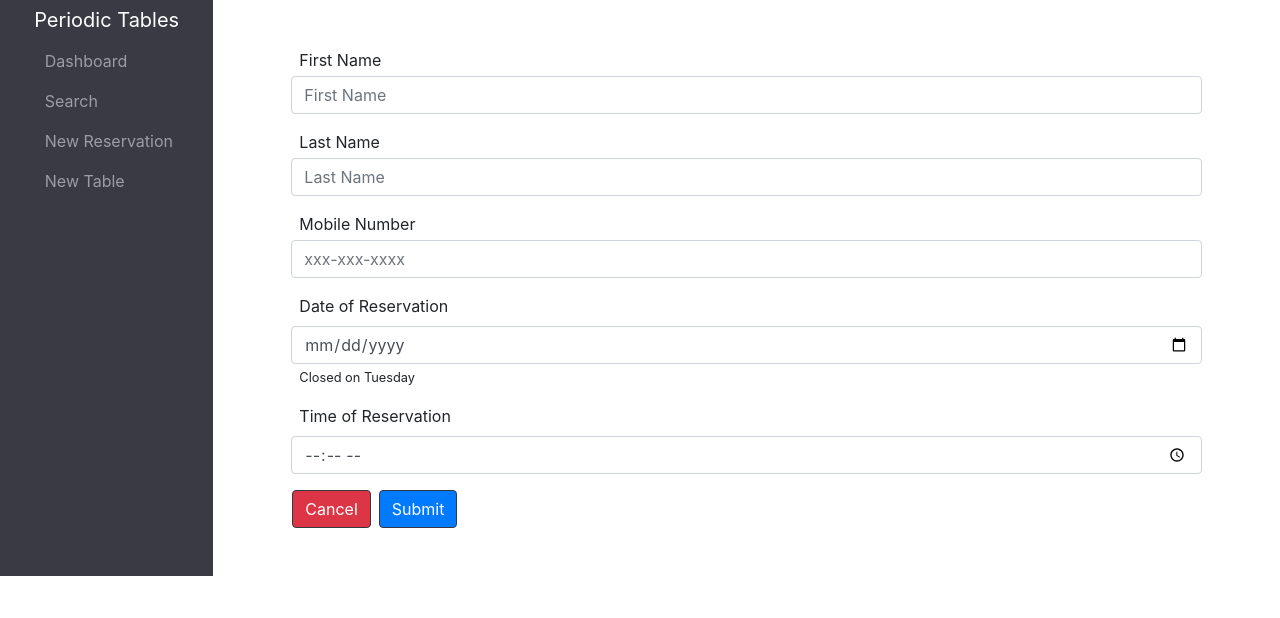
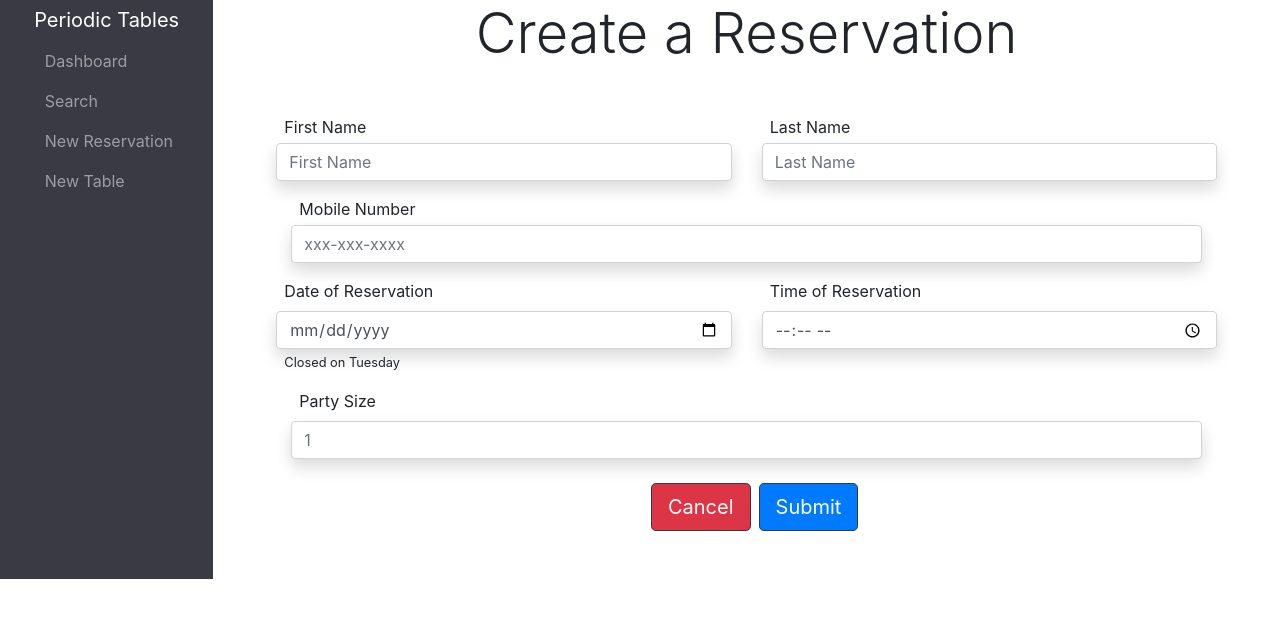
Before and after one commit to chrxtopher/Periodic-Tables, a React (Create React App) app in the folder front-end/: page /reservations/new in a window 1280 px wide. Shown: the top 618 px of the page. Built offline with nearby package versions, Linux system fonts and the light colour scheme; no server answers; a web font is replaced by a local one.

Commit message:
State is now handled for inputs on the create reservation form
Some styling has been added as well

```diff
--- a/front-end/src/dashboard/Dashboard.js
+++ b/front-end/src/dashboard/Dashboard.js
@@ -51,20 +51,22 @@ function Dashboard({ date }) {
   return (
     <main>
       <h1 className="display-4 text-center">Dashboard</h1>
-      <div className="d-md-flex mb-3 text-center">
-        <h4 className="mb-0">Reservations for date: {date}</h4>
+      <div className="d-md-flex mb-3">
+        <h4 className="text-center">Reservations for date: {date}</h4>
       </div>
       <div className="text-center">
-        <button className="btn btn-primary border border-dark m-1">Next</button>
         <button className="btn btn-primary border border-dark m-1">
           Previous
         </button>
         <button className="btn btn-warning border border-dark m-1">
           Today
         </button>
+        <button className="btn btn-primary border border-dark m-1">Next</button>
       </div>
       <ErrorAlert error={reservationsError} />
-      <div>{reservationsList}</div>
+      <div className="d-flex flex-wrap justify-content-center">
+        {reservationsList}
+      </div>
     </main>
   );
 }
--- a/front-end/src/layout/Routes.js
+++ b/front-end/src/layout/Routes.js
@@ -25,7 +25,7 @@ function Routes() {
       <Route path="/dashboard">
         <Dashboard date={today()} />
       </Route>
-      <Route>
+      <Route path="/reservations/new">
         <ReservationForm />
       </Route>
       <Route>
--- a/front-end/src/reservations/ReservationsForm.jsx
+++ b/front-end/src/reservations/ReservationsForm.jsx
@@ -17,69 +17,132 @@ function ReservationForm() {
  /////////////////////
 
  const handleFirstNameChange = (event) => {
-   setNewReservation({ ...newReservation, first_name: event.target.value });
+  setNewReservation({ ...newReservation, first_name: event.target.value});
+  console.log(newReservation);
  };
+
+ const handleLastNameChange = (event) => {
+  setNewReservation({...newReservation, last_name: event.target.value});
+  console.log(newReservation);
+ }
+
+ const handleMobileNumberChange = (event) => {
+   setNewReservation({...newReservation, mobile_number: event.target.value});
+   console.log(newReservation);
+ }
+
+ const handleDateChange = (event) => {
+   setNewReservation({...newReservation, reservation_date: event.target.value})
+   console.log(newReservation);
+ }
+
+ const handleTimeChange = (event) => {
+   setNewReservation({...newReservation, reservation_time: event.target.value})
+   console.log(newReservation);
+ }
+
+ const handlePartyChange = (event) => {
+   setNewReservation({...newReservation, people: event.target.value})
+   console.log(newReservation);
+ }
 
  const handleSubmit = async (event) => {
    event.preventDefault();
  };
 
  return (
+   <div>
+     <h1 className="display-4 text-center">Create a Reservation</h1>
     <form onSubmit={handleSubmit} className="m-5">
       <div>
+        <div className="row">
           <div className="col mb-3">
             <label className="ml-2 mb-1" htmlFor="firstName">
               First Name
             </label>
             <input
               onChange={handleFirstNameChange}
-           className="form-control"
+              className="form-control shadow"
               type="text"
               placeholder="First Name"
+              required
             />
           </div>
           <div className="col mb-3">
             <label className="ml-2 mb-1" htmlFor="lastName">
               Last Name
             </label>
-         <input className="form-control" type="text" placeholder="Last Name" />
+            <input
+            onChange={handleLastNameChange}
+            className="form-control shadow"
+            type="text"
+            placeholder="Last Name"
+            required
+            />
+          </div>
         </div>
         <div className="col mb-3">
           <label className="ml-2 mb-1" htmlFor="mobileNumber">
             Mobile Number
           </label>
           <input
-           className="form-control"
+            onChange={handleMobileNumberChange}
+            className="form-control shadow"
             type="text"
             placeholder="xxx-xxx-xxxx"
+            required
           />
         </div>
+        <div className="row">
           <div className="col mb-3">
             <label className="ml-2" htmlFor="reservationDate">
               Date of Reservation
             </label>
-         <input className="form-control" type="date" />
+            <input
+            className="form-control shadow"
+            type="date"
+            onChange={handleDateChange}
+            required
+            />
             <small className="ml-2">Closed on Tuesday</small>
           </div>
-       <div className="col">
+          <div className="col mb-3">
             <label className="ml-2" htmlFor="reservationTime">
               Time of Reservation
             </label>
-         <input className="form-control" type="time" />
+            <input
+            className="form-control shadow"
+            type="time"
+            onChange={handleTimeChange}
+            required
+            />
           </div>
         </div>
-     <div className="ml-3 mt-3">
-       <a className="btn btn-danger border border-dark mr-1" href="/dashboard">
+        <div className="col mb-3">
+          <label className="ml-2" htmlFor="partySize">Party Size</label>
+          <input
+          className="form-control shadow"
+          type="number"
+          min={1}
+          placeholder="1"
+          onChange={handlePartyChange}
+          required
+          />
+        </div>
+      </div>
+      <div className="d-flex ml-3 mt-4 justify-content-center">
+        <a className="btn btn-danger btn-lg border border-dark mr-1" href="/">
           Cancel
         </a>
         <button
           type="submit"
-         className="btn btn-primary border border-dark ml-1"
+          className="btn btn-primary btn-lg border border-dark ml-1"
         >
           Submit
         </button>
       </div>
     </form>
+   </div>
  );
 }
 
```
Also changed, not shown: 1 other file (tests, documents, lock files or other folders). Lines whose indentation alone changed are shown as unchanged.
